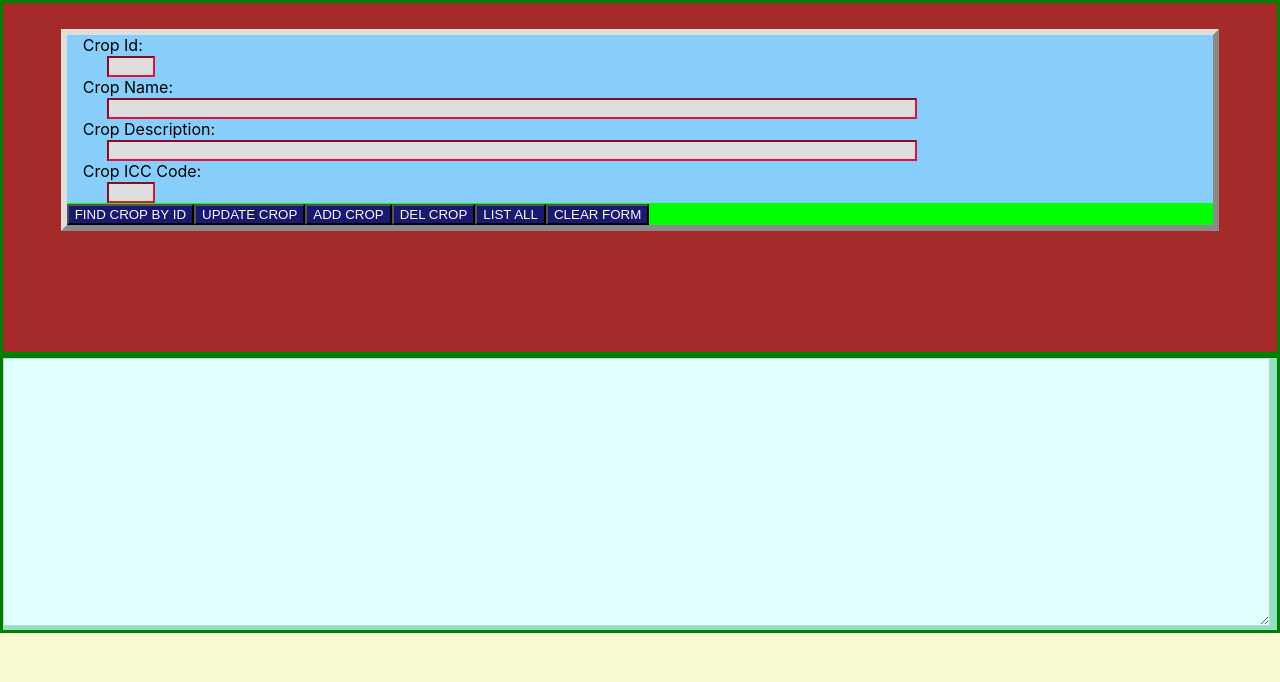
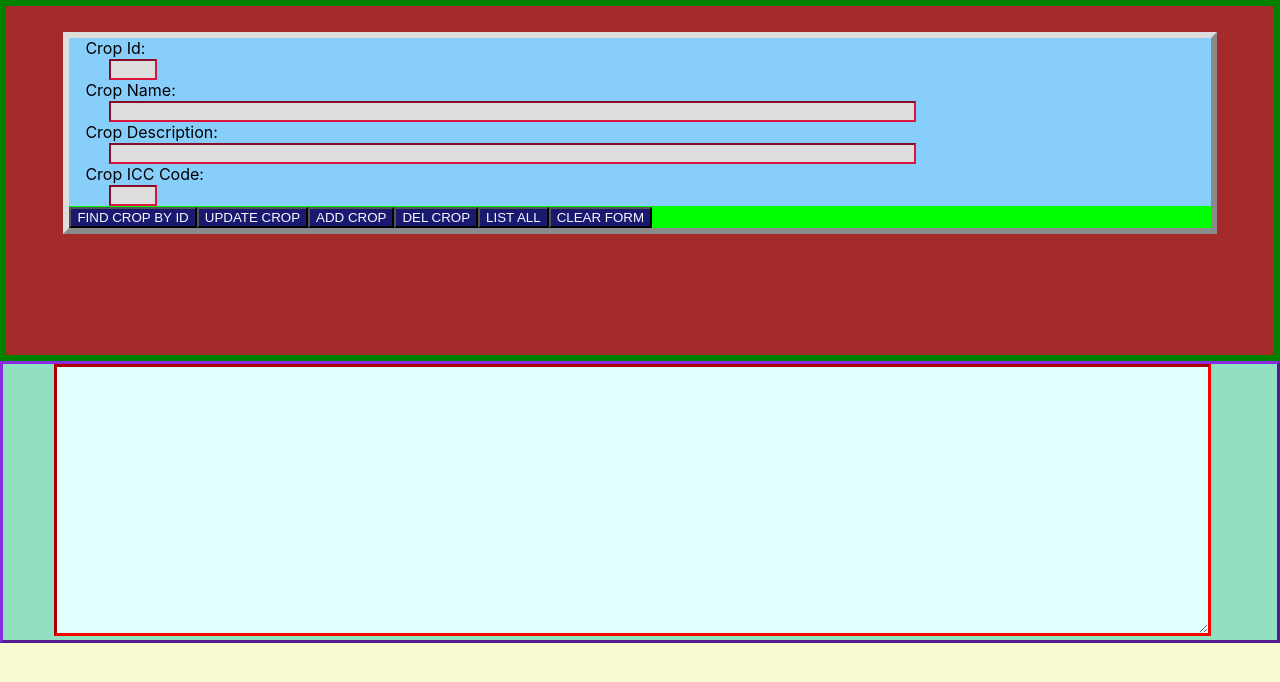
Before and after one commit to sttyerase/seedsuxreact, a React (Create React App) app: page / in a window 1280 px wide. Shown: the top 682 px of the page. Built offline with nearby package versions, Linux system fonts and the light colour scheme; what react-global-configuration would draw is missing.

Commit message:
Modify view and configure console info with .env file.

```diff
--- a/src/index.css
+++ b/src/index.css
@@ -9,22 +9,23 @@ body {
 }
 
 #root{
-  border: 3px solid green;
+  border: 6px solid green;
   background-color: brown;
   min-height: 40ex;
 }
 
 #respdiv{
-  position: relative;
   min-height: 30ex;
-  border: 3px solid green;
+  border: 3px outset blueviolet;
   background-color: #91e0c0;
 }
 
 .resptext{
-  position: relative;
-  width: 99%;
+  width: 90%;
+  margin-left: 4%;
+  margin-right: 2%;
   min-height: inherit;
+  border: inset red;
   background-color: lightcyan;
   scroll-behavior: auto;
   font-weight: bold;
--- a/src/index.js
+++ b/src/index.js
@@ -4,7 +4,8 @@ import './index.css';
 import CropUI from "./App";
 import config from 'react-global-configuration';
 
-config.set({debugseedsux: true, sysname: "Seeds UX"})
+let debugux = process.env.DEBUGSEEDSUX;
+config.set({debugseedsux: `${debugux}`, sysname: "Seeds UX"});
 
 ReactDOM.render(
   <React.StrictMode>
```
